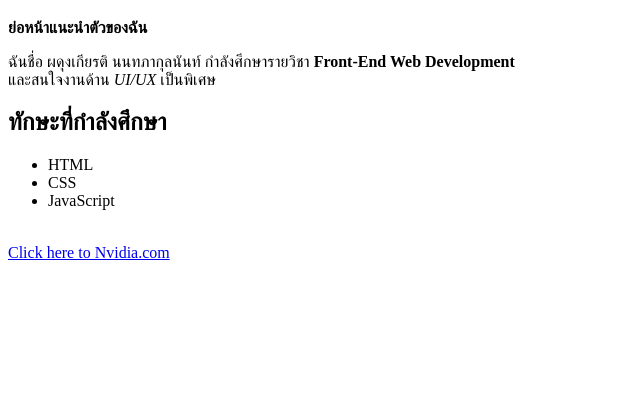
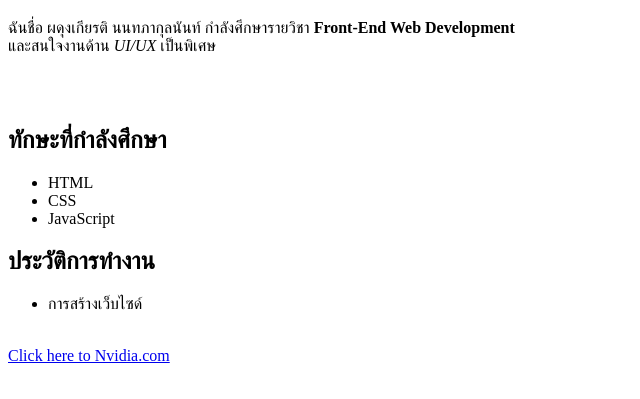
Before and after one commit to 68160013-sketch/88726065, a plain HTML site: page week01/index.html in a window 1280 px wide. Shown: the part 61-460 px from the top of the page, without its empty margins (0-640 px from the left). Drawn offline with Linux system fonts and the light colour scheme.

Commit message:
Update index.html

```diff
--- a/week01/index.html
+++ b/week01/index.html
@@ -6,16 +6,24 @@
     <title>Document</title>
 </head>
 <body>
+    <!-- ส่วนหัวข้อและย่อหน้าแนะนำตัว -->
     <h1>พอร์ตโฟลิโอของฉัน</h1>
-    <strong>ย่อหน้าแนะนำตัวของฉัน</strong>
     <p>ฉันชื่อ ผดุงเกียรติ นนทภากุลนันท์  กำลังศึกษารายวิชา <strong>Front-End Web Development</strong>
     <br>และสนใจงานด้าน <em>UI/UX</em> เป็นพิเศษ
     </p>
+    <br>
+    <!-- ส่วนแสดงรายการทักษะ -->
+     <br>
     <h2>ทักษะที่กำลังศึกษา</h2>
     <ul>
     <li>HTML</li>
     <li>CSS</li>
     <li>JavaScript</li>
+    </ul>
+    <!-- ส่วนแสดงรายการทักษะ -->
+     <h2>ประวัติการทำงาน</h2>
+     <ul>
+    <li>การสร้างเว็บไซด์</li>
     </ul>
     <br>
     <a href="https://www.nvidia.com/en-us/" target="_blank" rel="nofollow">
```
